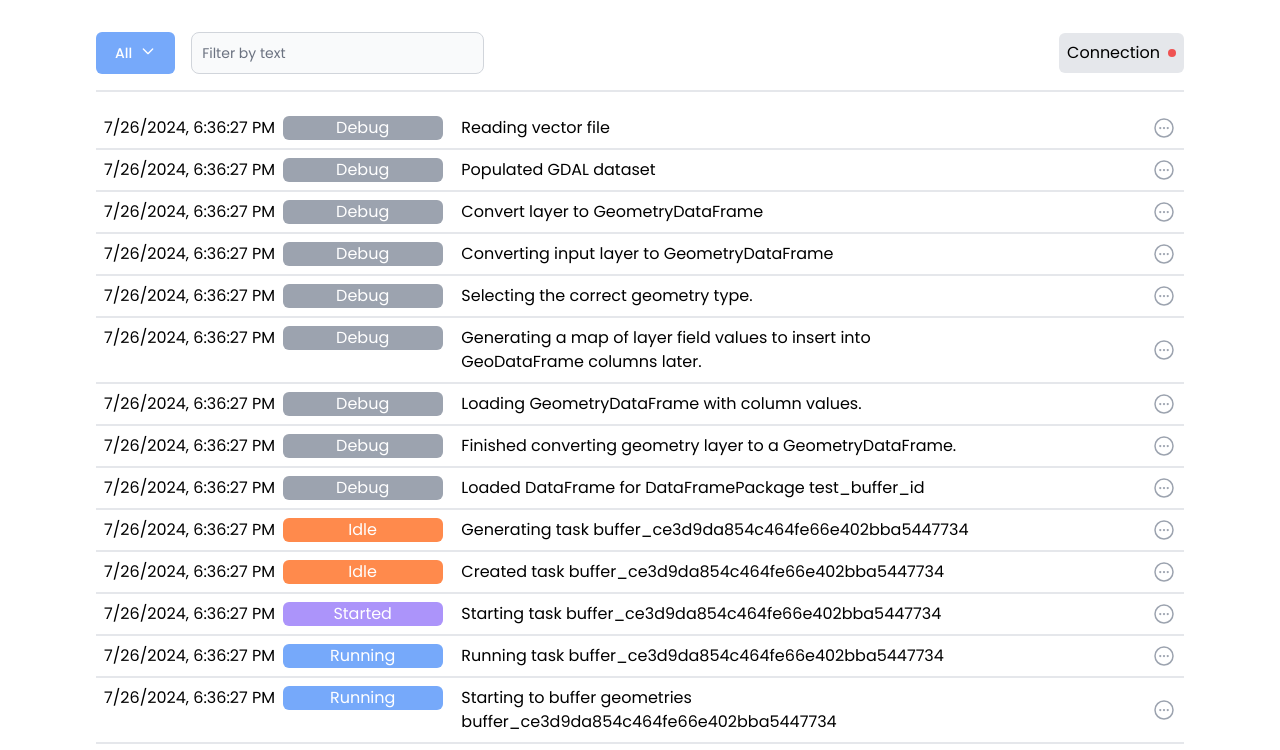
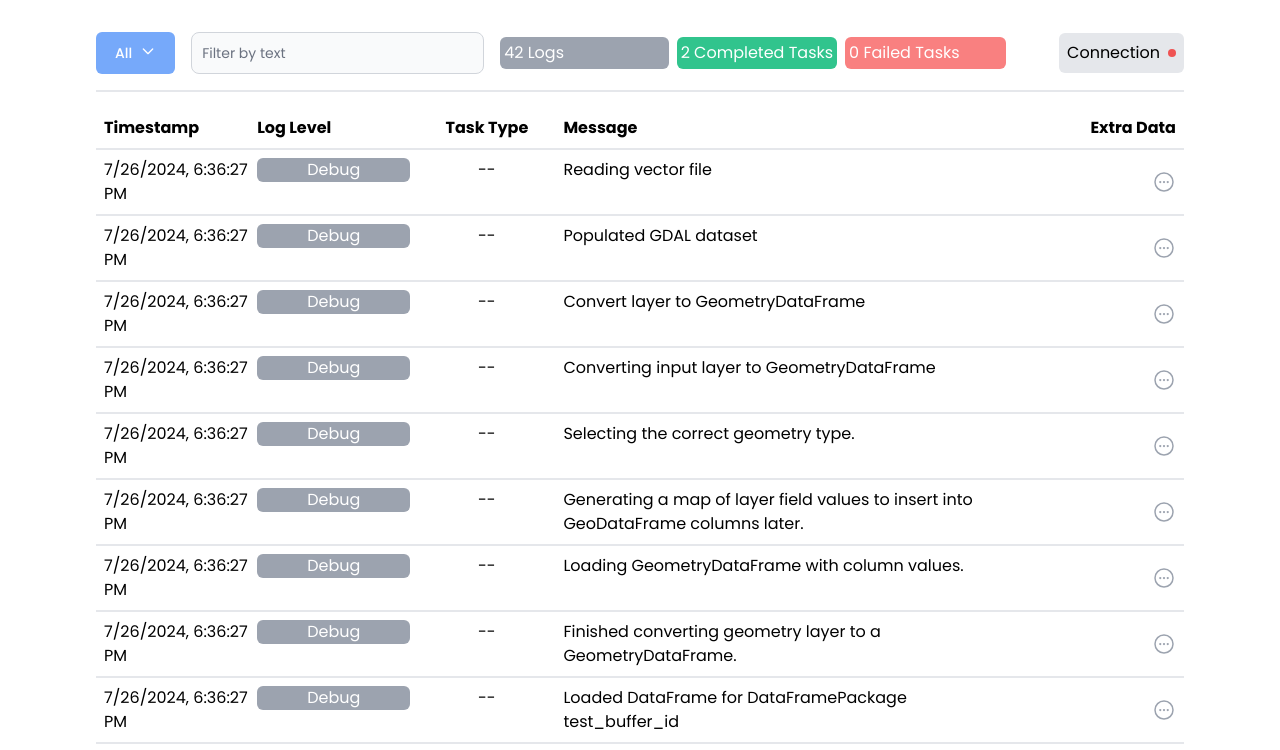
Before and after one commit to fernleafinteractive/aae-log-viewer, a React (Vite) app: page / in a window 1280 px wide. Shown: the top 750 px of the page. Built offline with nearby package versions, Linux system fonts and the light colour scheme; no server answers.

Commit message:
added more info to the logs

```diff
--- a/src/App.jsx
+++ b/src/App.jsx
@@ -9,6 +9,7 @@ import FilterBar from "./components/FilterBar.jsx";
 function App() {
 
     const [logs, setLogs] = useState([]);
+    const [logsMeta, setLogsMeta] = useState(null);
     const [statusFilter, setStatusFilter] = useState("");
     const [messageFilter, setMessageFilter] = useState("");
 
@@ -66,7 +67,7 @@ function App() {
   return (
       <div className={"px-24"} style={{height: '100%'}}>
 
-          <FilterBar setStatusFilter={setStatusFilter} setMessageFilter={setMessageFilter} connected={connected} />
+          <FilterBar logs={logs} setStatusFilter={setStatusFilter} setMessageFilter={setMessageFilter} connected={connected} />
 
           <LogView logs={filterLogs(logs, statusFilter, messageFilter)} />
       </div>
--- a/src/components/FilterBar.jsx
+++ b/src/components/FilterBar.jsx
@@ -3,12 +3,19 @@ import {useEffect} from "react";
 import InputFilter from "./InputFilter.jsx";
 import DropdownFilter from "./DropdownFilter.jsx";
 
-export default function FilterBar({setStatusFilter, connected, setMessageFilter}) {
+export default function FilterBar({logs, setStatusFilter, connected, setMessageFilter}) {
 
     return (
         <div className={"flex items-center my-4 py-4 border-b-2"}>
             <DropdownFilter setStatusFilter={setStatusFilter} />
             <InputFilter setMessageFilter={setMessageFilter} />
+
+            <div className={"ms-4 grid grid-cols-3 space-x-2"}>
+                <div className={"col-span-1 bg-gray-400 rounded-md text-white p-1"}>{logs.length} Logs</div>
+                <div className={"col-span-1 bg-green-400 rounded-md text-white p-1"}>{logs.filter(l => l.log_level === 'TASK_STATUS' && l.data.task_status === 'COMPLETE').length} Completed Tasks</div>
+                <div className={"col-span-1 bg-red-400 rounded-md text-white p-1"}>{logs.filter(l => l.log_level === 'TASK_STATUS' && l.data.task_status === 'FAILED').length} Failed Tasks</div>
+            </div>
+
             <div className={"flex items-center justify-between bg-gray-200 p-2 rounded-md ms-auto"}>
                 Connection <div className={`p-1 animate-pulse rounded-[180px] ${connected ? 'bg-green-500' : 'bg-red-500'} ms-2`}></div>
             </div>
--- a/src/components/LogDebugRow.jsx
+++ b/src/components/LogDebugRow.jsx
@@ -9,9 +9,10 @@ export default function LogDebugRow({info}) {
 
     return (
         <div className={"border-b-2"}>
-            <div className={"grid grid-cols-6 p-2"}>
+            <div className={"grid grid-cols-7 p-2"}>
                 <div className={"col-span-1"}>{getLogTime(info["data"].timestamp)}</div>
                 <div className={"col-span-1"}><LogLevel logLevel={info.log_level} /></div>
+                <div className={"col-span-1 text-center"}>--</div>
                 <div className={"col-span-3"}>{info.message}</div>
                 <div className={"col-span-1 flex items-center justify-end hover:cursor-pointer text-gray-400"} onClick={() => setShowExtra(!showExtra)}>
                     <MoreIcon />
--- a/src/components/LogTaskStatusRow.jsx
+++ b/src/components/LogTaskStatusRow.jsx
@@ -10,9 +10,10 @@ export default function LogTaskStatusRow({info}) {
 
     return (
         <div className={"border-b-2"}>
-            <div className={"grid grid-cols-6 p-2"}>
-                <div className={"col-span-1"}>{getLogTime(info["data"].timestamp)}</div>
-                <div className={"col-span-1"}><LogLevel logLevel={info["data"].task_status} /></div>
+            <div className={"grid grid-cols-7 p-2"}>
+                <div className={"col-span-1"}>{getLogTime(info.data.timestamp)}</div>
+                <div className={"col-span-1"}><LogLevel logLevel={info.data.task_status} /></div>
+                <div className={"col-span-1 text-center"}>{info.data.data.task_type}</div>
                 <div className={"col-span-3"}>{info.message}</div>
                 <div className={"col-span-1 flex items-center justify-end hover:cursor-pointer text-gray-400"} onClick={() => setShowExtra(!showExtra)}>
                     <MoreIcon />
--- a/src/components/LogView.jsx
+++ b/src/components/LogView.jsx
@@ -1,6 +1,10 @@
 import {useEffect, useState} from "react";
 import LogTaskStatusRow from "./LogTaskStatusRow.jsx";
 import LogDebugRow from "./LogDebugRow.jsx";
+import {getLogTime} from "../log_utils.js";
+import {LogLevel} from "./LogLevel.jsx";
+import MoreIcon from "./MoreIcon.jsx";
+import RowExtras from "./RowExtras.jsx";
 
 export default function LogView({logs}) {
 
@@ -12,6 +16,15 @@ export default function LogView({logs}) {
 
     return (
         <>
+            <div className={"border-b-2"}>
+                <div className={"grid grid-cols-7 p-2 font-bold"}>
+                    <div className={"col-span-1"}>Timestamp</div>
+                    <div className={"col-span-1"}>Log Level</div>
+                    <div className={"col-span-1 text-center"}>Task Type</div>
+                    <div className={"col-span-3"}>Message</div>
+                    <div className={"col-span-1 text-end"}>Extra Data</div>
+                </div>
+            </div>
             {logs.map((log, index) => (
                 log.log_level === 'TASK_STATUS' ?
                     <LogTaskStatusRow key={index} info={log} />
```
